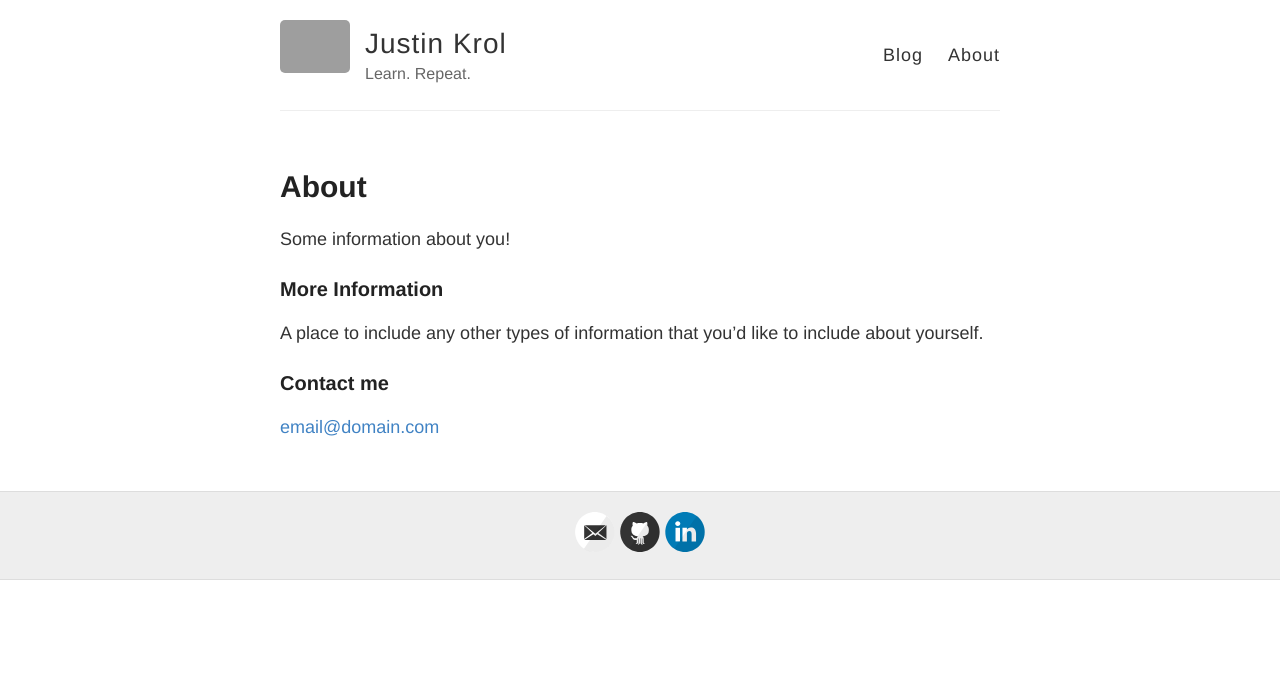
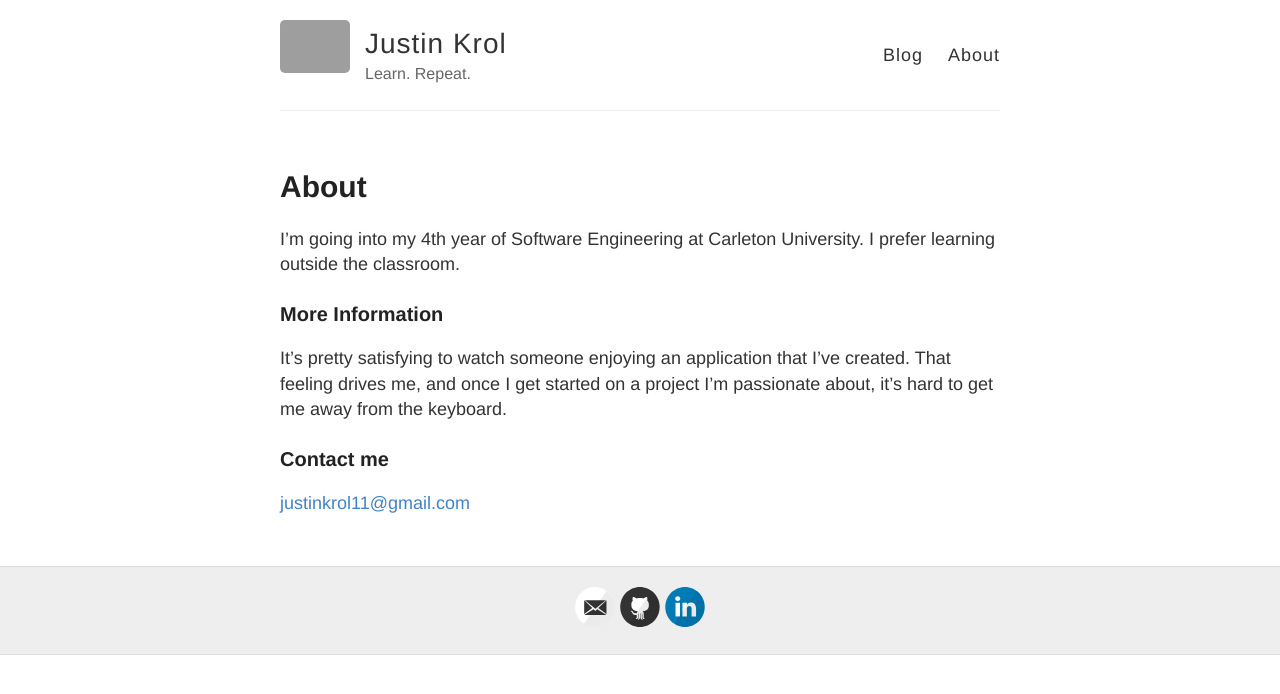
Before and after one commit to jktin12/jktin12.github.io, a Jekyll site: the page built from about.md, in a window 1280 px wide. Shown: the top 694 px of the page. Built offline with Jekyll 4.4.1, drawn with Linux system fonts in a browser that asks for light colours; grey boxes are pictures that could not be loaded.

Commit message:
More config changes
Updated:
404
About
README

```diff
--- a/about.md
+++ b/about.md
@@ -4,12 +4,12 @@ title: About
 permalink: /about/
 ---
 
-Some information about you!
+I'm going into my 4th year of Software Engineering at Carleton University.  I prefer learning outside the classroom.
 
 ### More Information
 
-A place to include any other types of information that you'd like to include about yourself.
+It's pretty satisfying to watch someone enjoying an application that I've created.  That feeling drives me, and once I get started on a project I'm passionate about, it's hard to get me away from the keyboard.
 
 ### Contact me
 
-[email@domain.com](mailto:email@domain.com)
+[justinkrol11@gmail.com](mailto:justinkrol11@gmail.com)
```
Also changed, not shown: 404.md (+1 -1 lines), README.md, 1 other file.
